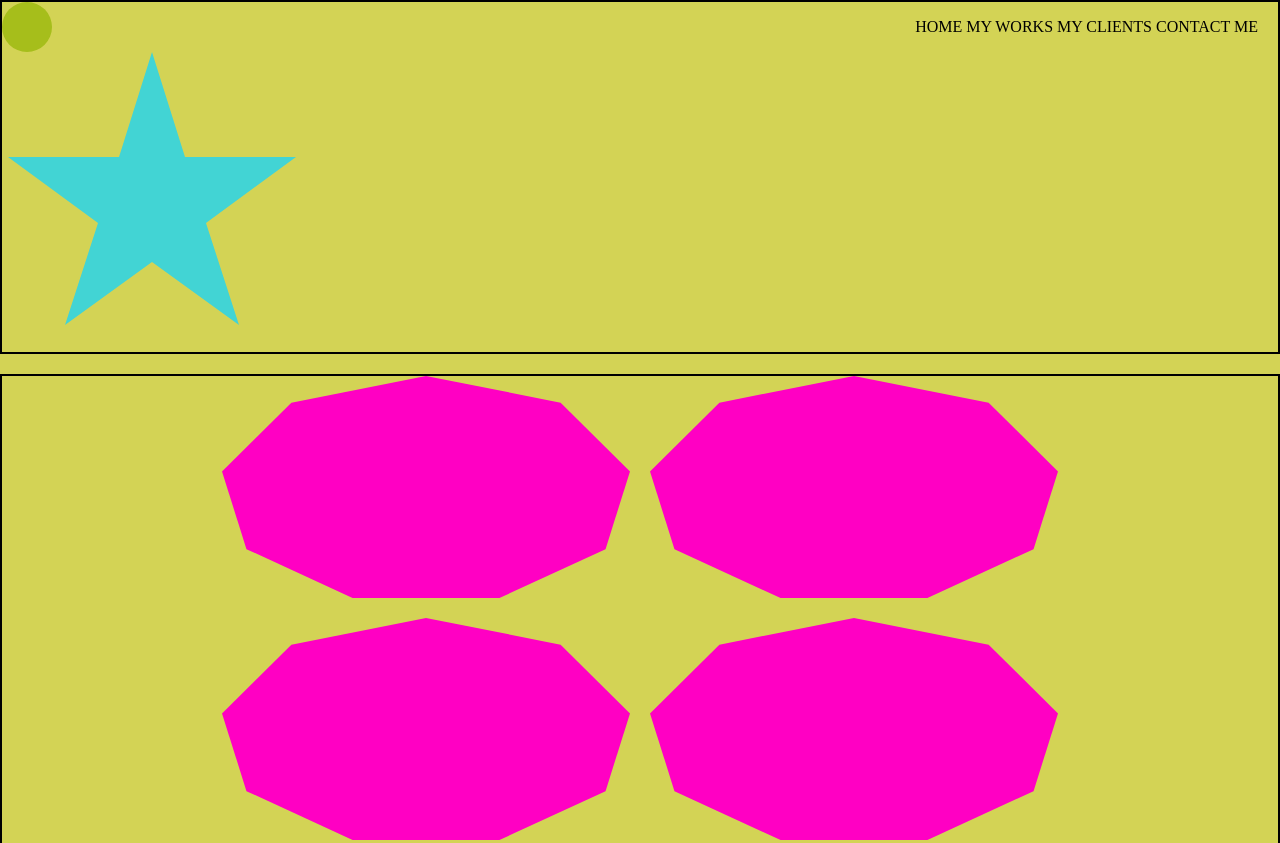
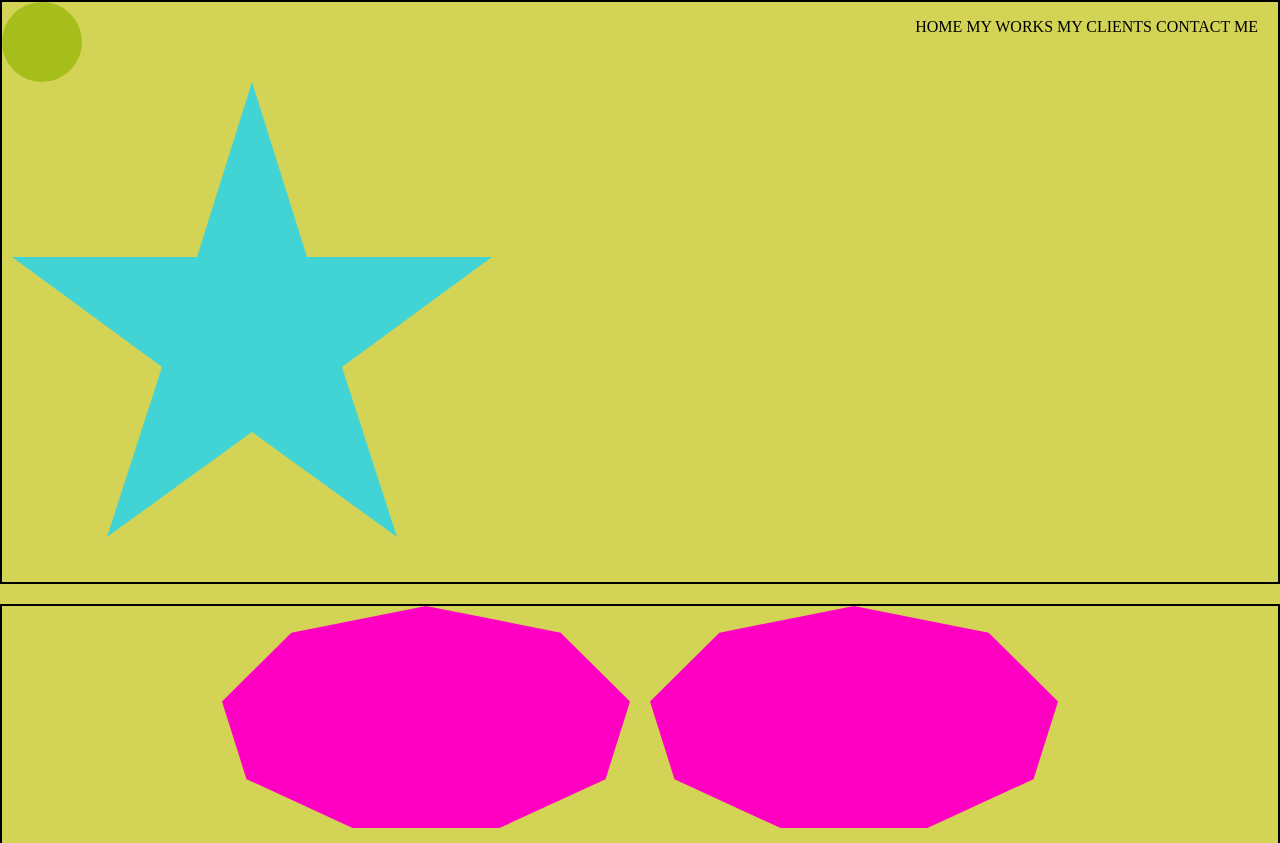
Before and after one commit to Kseniia5/myDesktopView, a plain HTML site: page index.html in a window 1280 px wide. Shown: the top 843 px of the page. Drawn offline with Linux system fonts and the light colour scheme.

Commit message:
fix files

```diff
--- a/css/style.css
+++ b/css/style.css
@@ -174,6 +174,14 @@ clip-path: polygon(20% 0%, 80% 0%, 100% 20%, 100% 80%, 80% 100%, 20% 100%, 0% 80
         body {
             background-color: rgb(211, 211, 85);
         }
+
+        .star {
+            width: 500px;
+            height: 500px;
+            background-color: rgb(66, 212, 212);
+            clip-path: polygon(50% 0%, 61% 35%, 98% 35%, 68% 57%, 79% 91%, 50% 70%, 21% 91%, 32% 57%, 2% 35%, 39% 35%);
+            }
+
         .container {
 
             width: 100%;
@@ -181,6 +189,14 @@ clip-path: polygon(20% 0%, 80% 0%, 100% 20%, 100% 80%, 80% 100%, 20% 100%, 0% 80
         .menu {
             width: 100%;
             grid-template-columns: 1fr 2fr;
+        }
+
+        .logo {
+            width: 80px;
+            height: 80px;
+            background-color: rgb(166, 190, 27);
+            clip-path: circle(50% at 50% 50%);
+            justify-self: start;
         }
 
         .humburger-menu {
```
